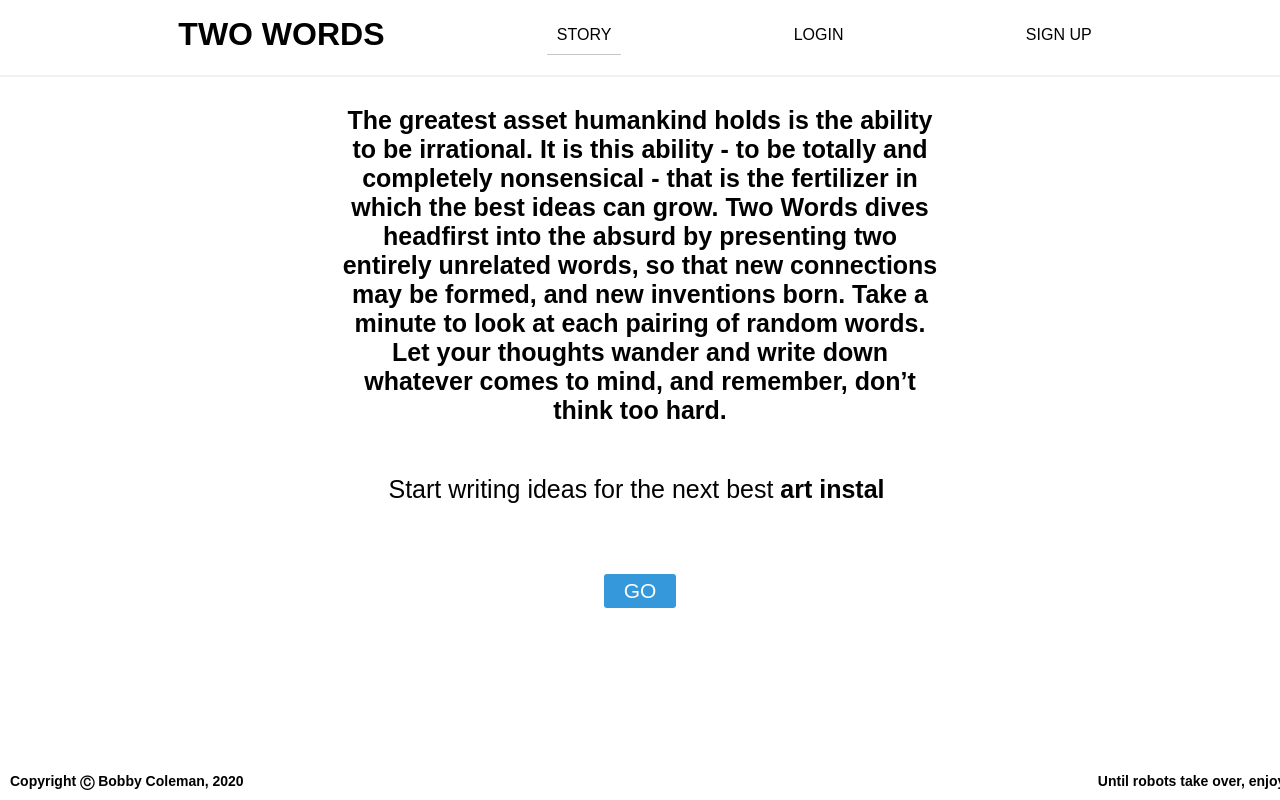
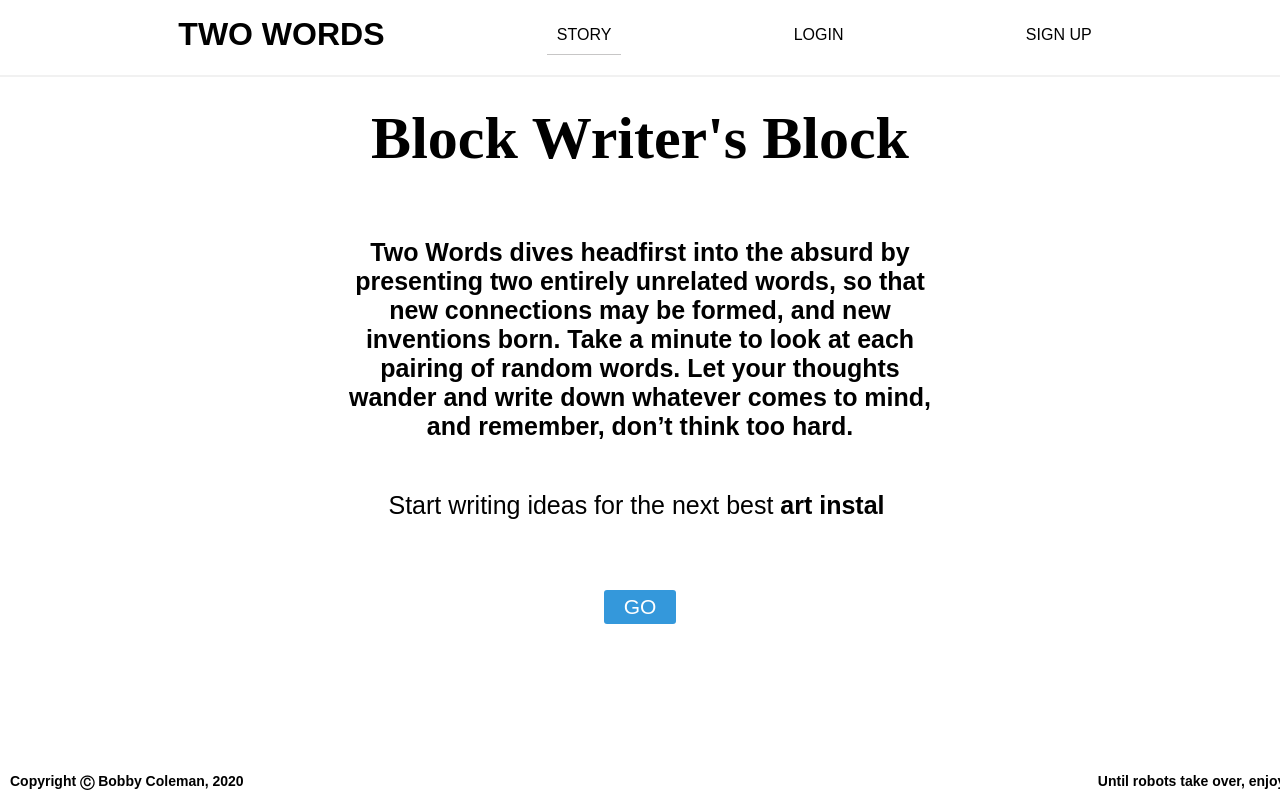
Before and after one commit to Bobby-Coleman/TwoWords, a React (Create React App) app: page / in a window 1280 px wide. Built offline with nearby package versions, Linux system fonts and the light colour scheme; no server answers.

Commit message:
Begin styling landing page

```diff
--- a/src/pages3/App/App.css
+++ b/src/pages3/App/App.css
@@ -1,7 +1,11 @@
 
 .App {
   text-align: center;
+  width: 100vw;
+  height: 90vh;
+
 }
+
 
 footer {
   position: fixed;
--- a/src/pages3/HomePage/HomePage.css
+++ b/src/pages3/HomePage/HomePage.css
@@ -21,5 +21,6 @@
 
 .home-welcome {
     color: black;
-    font-size: 40px;
+    font-size: 60px;
+    font-family: cooper;
 }
--- a/src/pages3/HomePage/HomePage.jsx
+++ b/src/pages3/HomePage/HomePage.jsx
@@ -7,10 +7,11 @@ export default class Home extends Component {
 
   render() {
     return <div className="home-container">
-        <p className="home-intro">The greatest asset humankind holds is the ability to be irrational.
-            It is this ability - to be totally and completely nonsensical -
-            that is the fertilizer in which the best ideas can grow.
-            Two Words dives headfirst into the absurd by presenting two entirely unrelated words,
+        <h1 className="home-welcome">
+        Block
+        Writer's
+        Block</h1>
+        <p className="home-intro">Two Words dives headfirst into the absurd by presenting two entirely unrelated words,
             so that new connections may be formed, and new inventions born.
             Take a minute to look at each pairing of random words.
             Let your thoughts wander and write down whatever comes to mind,
--- a/src/pages3/LoginPage/LoginPage.js
+++ b/src/pages3/LoginPage/LoginPage.js
@@ -9,12 +9,17 @@ class LoginPage extends Component {
     state = {
         email: '',
         pw: '',
+        err: '',
     }
 
     handleChange = (e) => {
         this.setState({
             [e.target.name]: e.target.value
         })
+    }
+
+    updateMessage = (err) => {
+        this.setState({ err })
     }
 
     handleSubmit = async(e) => {
@@ -24,7 +29,7 @@ class LoginPage extends Component {
             this.props.handleSignupOrLogin();
             this.props.history.push('/');
         } catch (err) {
-            alert('Invalid Credentials!');
+            this.updateMessage(err.message)
         }
     }
 
@@ -81,6 +86,7 @@ class LoginPage extends Component {
                 </form>
             </div>
           </div>
+        <div className="err-msg">{this.state.err}</div>
         </div>
         )
     }
--- a/src/pages3/LoginPage/RegistrationPages.css
+++ b/src/pages3/LoginPage/RegistrationPages.css
@@ -45,12 +45,6 @@
 .signup-btn:active {
     text-decoration: underline;
 }
-
-/* .header-group {
-    display: flex;
-    flex-direction: row;
-    flex-wrap: nowrap;
-} */
 
 
 .form-group label {
@@ -116,3 +110,10 @@ input:focus {
     text-decoration: none;
     color:  #2386c8;
 }
+
+.err-msg {
+    font-size: 20px;
+    color: rgb(187, 187, 187);
+    font-weight: 800;
+    margin-top: 20px;
+}
```
